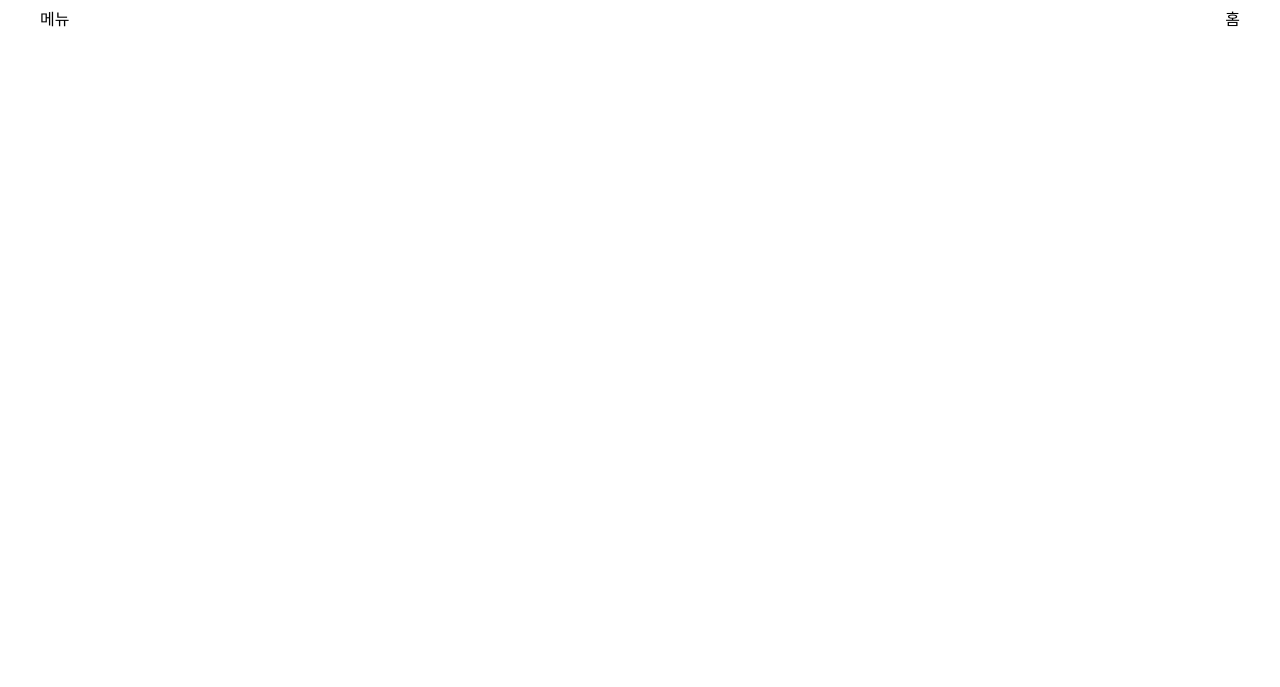
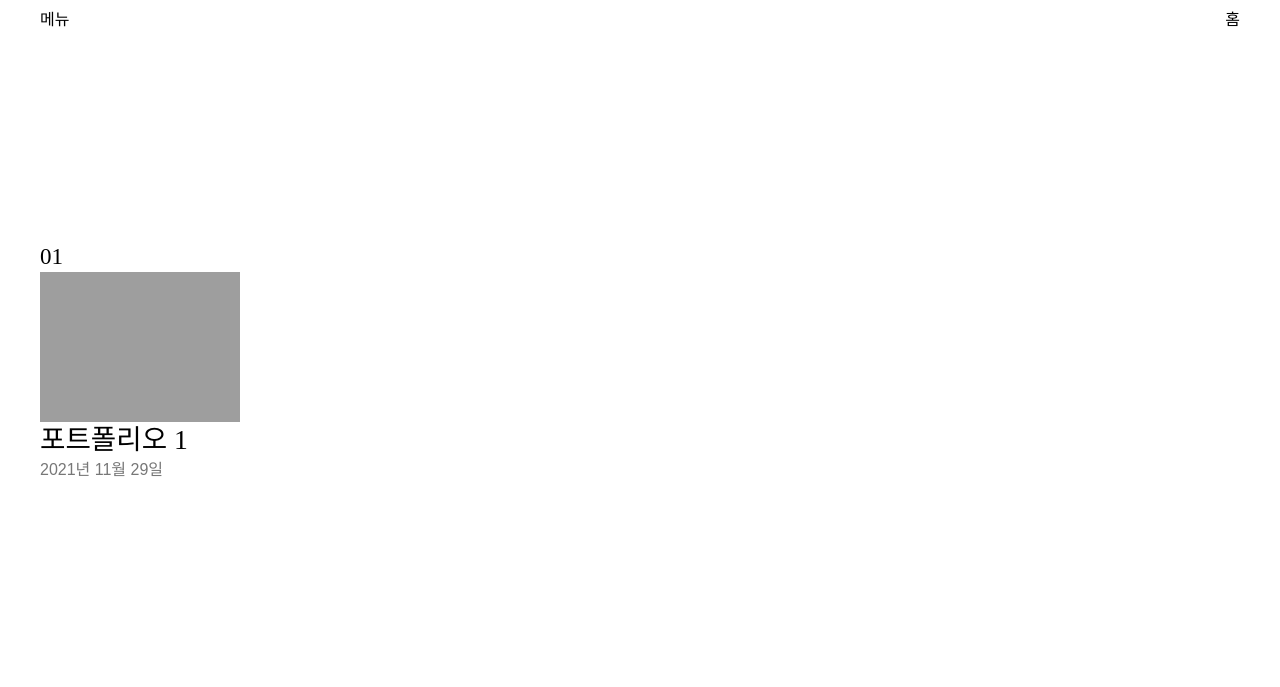
Before and after one commit to ForestLee0513/ForestLee0513.github.io, a Gatsby site: page /portfolio in a window 1280 px wide. Shown: the top 687 px of the page. Built offline with nearby package versions, Linux system fonts and the light colour scheme; Gatsby itself is replaced by a stand-in of ours; grey boxes are pictures that could not be loaded.

Commit message:
feature: 포트폴리오 가로 스크롤 리스트 적용

```diff
--- a/content/portfolio/test-portfolio/index.md
+++ b/content/portfolio/test-portfolio/index.md
@@ -2,6 +2,7 @@
 title: "포트폴리오 1"
 description: "포트폴리오애오,,,"
 date: "2021-11-29"
+thumbnail: ./forest.jpg
 ---
 
 ## 안녕하세요 포트폴리오입니다
--- /dev/null
+++ b/src/components/List.js
@@ -0,0 +1,118 @@
+import React, { useRef, useEffect, useState, useCallback } from "react"
+import styled, { css } from "styled-components"
+import { GatsbyImage, getImage } from "gatsby-plugin-image"
+import { Link } from "gatsby"
+import { debounce } from "../utils/debounce"
+
+const ListContainer = styled.ul`
+  overflow-x: hidden;
+  margin-left: calc(50% - 50vw);
+  margin-right: calc(50% - 50vw);
+  list-style: none;
+  flex: 1;
+  display: flex;
+  align-items: center;
+
+  * {
+    ${props => props.$isScroll && "pointer-events: none;"}
+  }
+`
+
+const ListItem = styled.li`
+  display: flex;
+  flex-direction: column;
+  width: 200px;
+  margin-left: 20px;
+
+  &:first-of-type {
+    margin-left: 40px;
+  }
+
+  &:last-of-type {
+    margin-right: 40px;
+  }
+
+  h4 {
+    margin-bottom: 0;
+  }
+
+  h3 {
+    display: -webkit-box;
+    -webkit-box-orient: vertical;
+    -webkit-line-clamp: 2;
+    overflow: hidden;
+    margin-bottom: 0;
+  }
+
+  @media only screen and (max-width: 768px) {
+    &:first-of-type {
+      margin-left: 20px;
+    }
+
+    &:last-of-type {
+      margin-right: 20px;
+    }
+  }
+`
+
+// 포트폴리오용 리스트 랜더링
+const List = ({ items }) => {
+  const listRef = useRef()
+  const [isScroll, setIsScroll] = useState(false)
+
+  const horizontalScroll = useCallback(event => {
+    event.preventDefault()
+    // 스크롤 위치 변경
+    event.target.scrollLeft += event.deltaY
+
+    // 스크롤 여부 제어
+    setIsScroll(true)
+    debounce(() => {
+      setIsScroll(false)
+    }, 500)
+  }, [])
+
+  useEffect(() => {
+    listRef.current?.addEventListener("wheel", horizontalScroll)
+
+    return () => {
+      setIsScroll(false)
+      listRef.current = null
+    }
+  }, [horizontalScroll])
+
+  return (
+    <ListContainer ref={listRef} $isScroll={isScroll}>
+      {items.map((item, index) => {
+        const title = item.frontmatter.title
+        const thumbnail = item.frontmatter.thumbnail
+        const date = item.frontmatter.date
+        const formattedNumber = index + 1 < 10 ? `0${index + 1}` : index + 1
+        const remarkedThumbnail = getImage(thumbnail)
+
+        return (
+          <ListItem key={index}>
+            <Link to="/">
+              <h4>{formattedNumber}</h4>
+              <GatsbyImage
+                image={remarkedThumbnail}
+                alt={title}
+                css={css`
+                  display: block !important;
+                  min-width: 200px;
+                  max-width: 200px;
+                  min-height: 250px;
+                  max-height: 250px;
+                `}
+              />
+              <h3>{title}</h3>
+              <p>{date}</p>
+            </Link>
+          </ListItem>
+        )
+      })}
+    </ListContainer>
+  )
+}
+
+export default List
--- a/src/hooks/useScrollPosition.js
+++ b/src/hooks/useScrollPosition.js
@@ -3,7 +3,7 @@ import { throttle } from "../utils/throttle"
 
 export const useScrollPosition = () => {
   const isBrowser = typeof window !== "undefined"
-  const [position, setPosition] = useState(isBrowser ? window.scrollY : 0)
+  const [position, setPosition] = useState(0)
 
   const setScrollPosition = useCallback(() => {
     throttle(() => {
@@ -14,9 +14,12 @@ export const useScrollPosition = () => {
   useEffect(() => {
     if (!isBrowser) return
 
+    setPosition(window.scrollY)
     window.addEventListener("scroll", setScrollPosition)
 
+    // cleanup
     return () => {
+      setPosition(0)
       window.removeEventListener("scroll", setScrollPosition)
     }
   }, [isBrowser, setScrollPosition])
--- a/src/pages/portfolio.js
+++ b/src/pages/portfolio.js
@@ -1,13 +1,27 @@
 import * as React from "react"
 import Seo from "../components/Seo"
+import { graphql } from "gatsby"
+import List from "../components/List"
+import styled from "styled-components"
 import Footer from "../components/Footer"
-import { Link, graphql } from "gatsby"
+
+const PortfolioContainer = styled.div`
+  width: 100%;
+  height: 100%;
+  display: flex;
+  flex-direction: column;
+`
 
 const Portfolio = ({ data }) => {
-  console.log(data)
+  const portfolioItems = data.allMarkdownRemark.nodes
+
   return (
     <>
       <Seo title="작업물" />
+      <PortfolioContainer>
+        <List items={portfolioItems} />
+        <Footer />
+      </PortfolioContainer>
     </>
   )
 }
--- /dev/null
+++ b/src/utils/debounce.js
@@ -0,0 +1,11 @@
+let timer = null
+
+export const debounce = (callback, delay) => {
+  if (timer) {
+    clearTimeout(timer)
+  }
+
+  timer = setTimeout(() => {
+    callback()
+  }, delay)
+}
--- a/src/utils/throttle.js
+++ b/src/utils/throttle.js
@@ -4,7 +4,7 @@ export const throttle = (callback, delay) => {
   if (!timer) {
     timer = setTimeout(() => {
       callback()
-      timer = null
+      clearTimeout(timer)
     }, delay)
   }
 }
```
Also changed, not shown: src/hooks/useWindowSize.js (deleted, +0 -27 lines), 1 other file.
